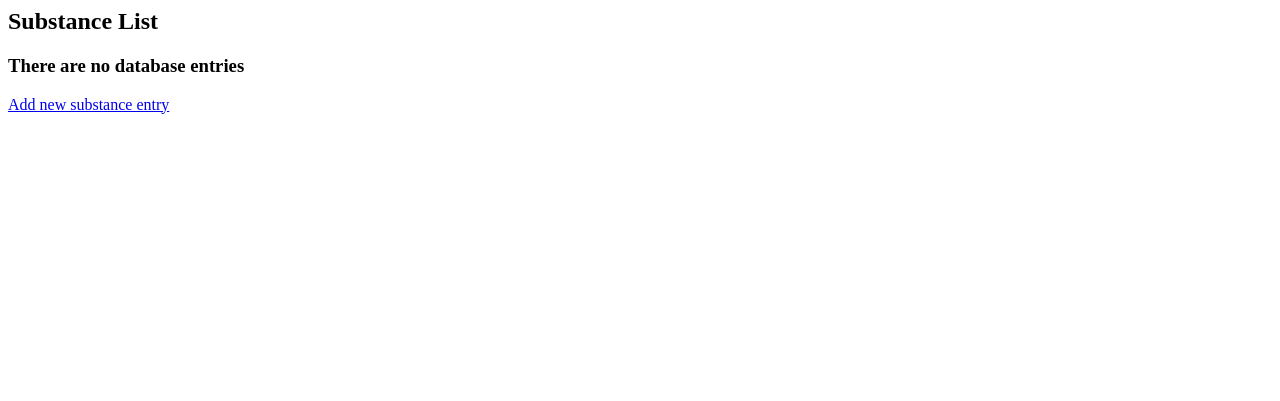
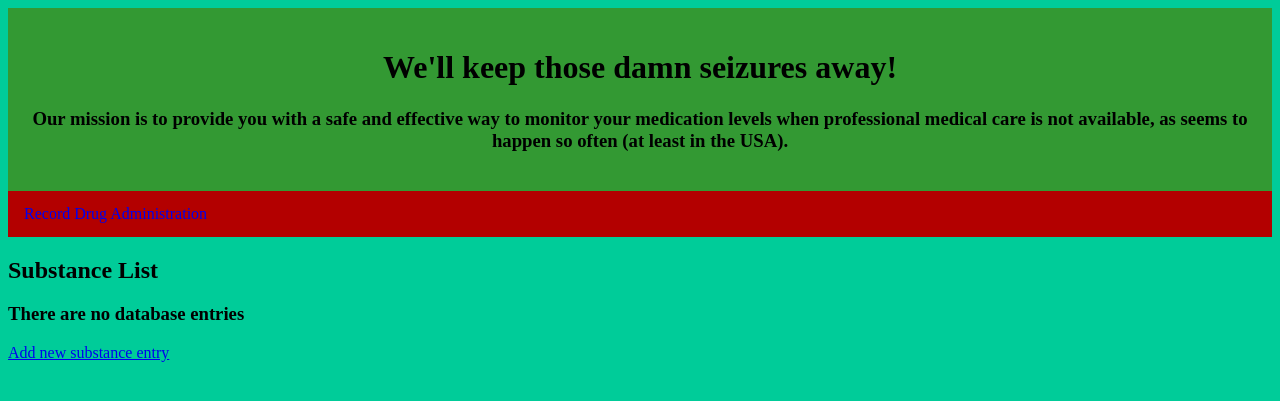
Before and after one commit to dgets/lasttime, a Django app: page /subadd/ in a window 1280 px wide. Shown: the top 401 px of the page. Run offline with Django 3.2, Linux system fonts and the light colour scheme; data that the repository does not hold is empty.

Commit message:
En route to #16; an ugly color scheme in subadd is now available, still need to implement it in recadm.

```diff
--- a/lasttime/settings.py
+++ b/lasttime/settings.py
@@ -107,7 +107,7 @@ AUTH_PASSWORD_VALIDATORS = [
 
 LANGUAGE_CODE = 'en-us'
 
-TIME_ZONE = 'UTC'
+TIME_ZONE = 'America/Chicago'
 
 USE_I18N = True
 
--- /dev/null
+++ b/subadd/static/subadd/lasttime.css
@@ -0,0 +1,59 @@
+/* main body */
+body {
+        background-color: #00cc99;
+}
+
+/* heading levels */
+h1 {
+        color: black;
+
+}
+
+h2 {
+        color: black;
+
+}
+
+/* standard text paragraphs */
+p {
+        color: white;
+
+}
+
+/* header (container) */
+.header {
+	background-color: #339933;
+	text-align: center;
+	padding: 20px;
+}
+
+/* navbar (container) */
+.topnav {
+	overflow: hidden;
+	background-color: #b30000;
+}
+
+/* navbar links */
+.topnav a {
+    float: left;
+    text-align: center;
+    padding: 14px 16px;
+    text-decoration: none;
+}
+
+/* change color on hover */
+.topnav a:hover {
+    background-color: #ff0000;
+    color: black;
+}
+
+/* visited link default is an eyesore on our scheme */
+.topnav a:visited {
+    color: #003300;
+}
+
+/* 'sales pitch' area */
+
+.pitch {
+    text-align: center;
+}
--- a/subadd/templates/subadd/index.html
+++ b/subadd/templates/subadd/index.html
@@ -1,3 +1,29 @@
+{% load static %}
+
+<html>
+ <head>
+     <title>LastTime</title>
+     <link rel="stylesheet" type="text/css"
+        href="{% static 'subadd/lasttime.css' %}">
+ </head>
+ <body>
+  <!--
+  {# NOTE: below is the fragment that will not be changing; above will depend
+	   on what site & layout details on whether or not it includes static
+	   assets, or whether or not this page is an included fragment or
+	   capable of stand-alone usage #}
+    -->
+
+  <div class="header">
+      <h1 class="slogan">We'll keep those damn seizures away!</h1>
+      <h3 class="mission">Our mission is to provide you with a safe and effective way to monitor your medication
+        levels when professional medical care is not available, as seems to happen so often (at least in the USA).</h3>
+  </div>
+
+  <div class="topnav">
+      <a href="{% url 'recadm:add' %}">Record Drug Administration</a>
+  </div>
+
 <h2>Substance List</h2>
 
 {% if all_subs %}
@@ -20,3 +46,6 @@
 {% endif %}
 
   <p><a href="{% url 'subadd:add' %}">Add new substance entry</a>
+
+  </body>
+</html>
```
